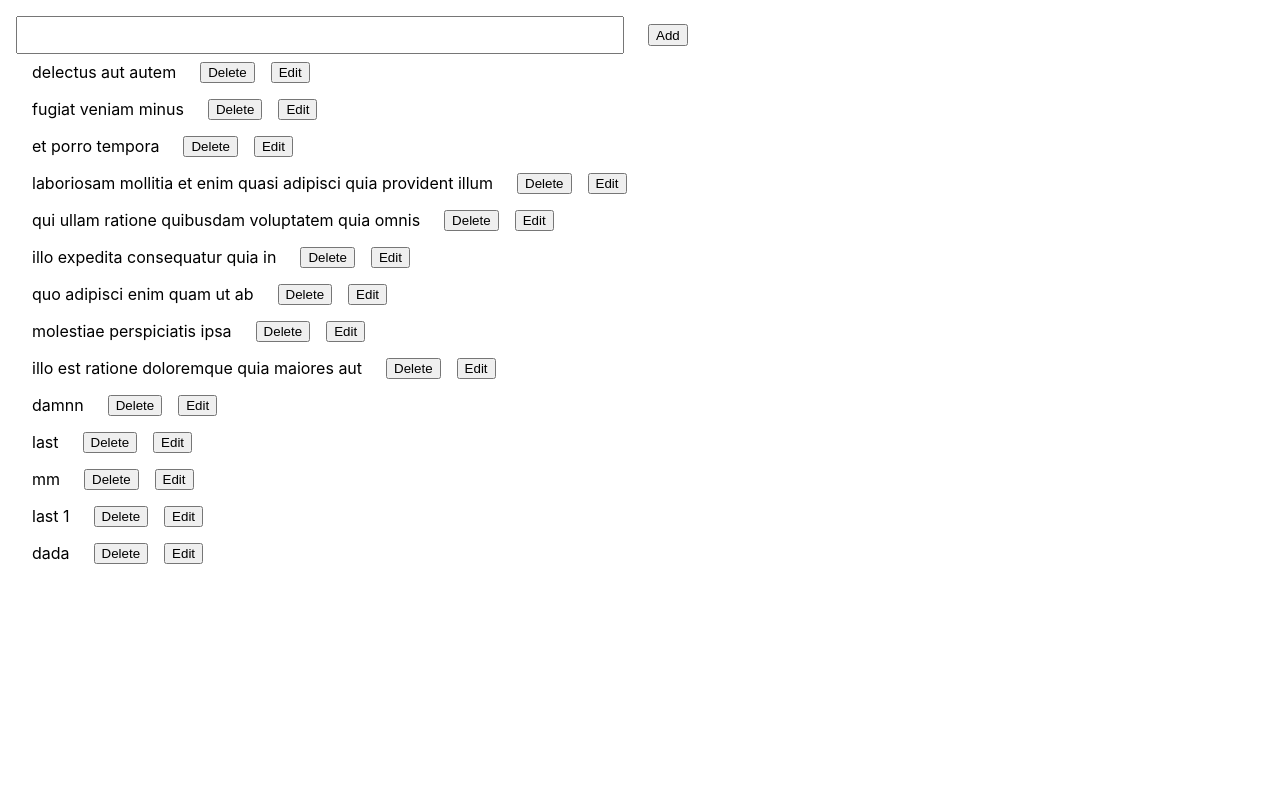
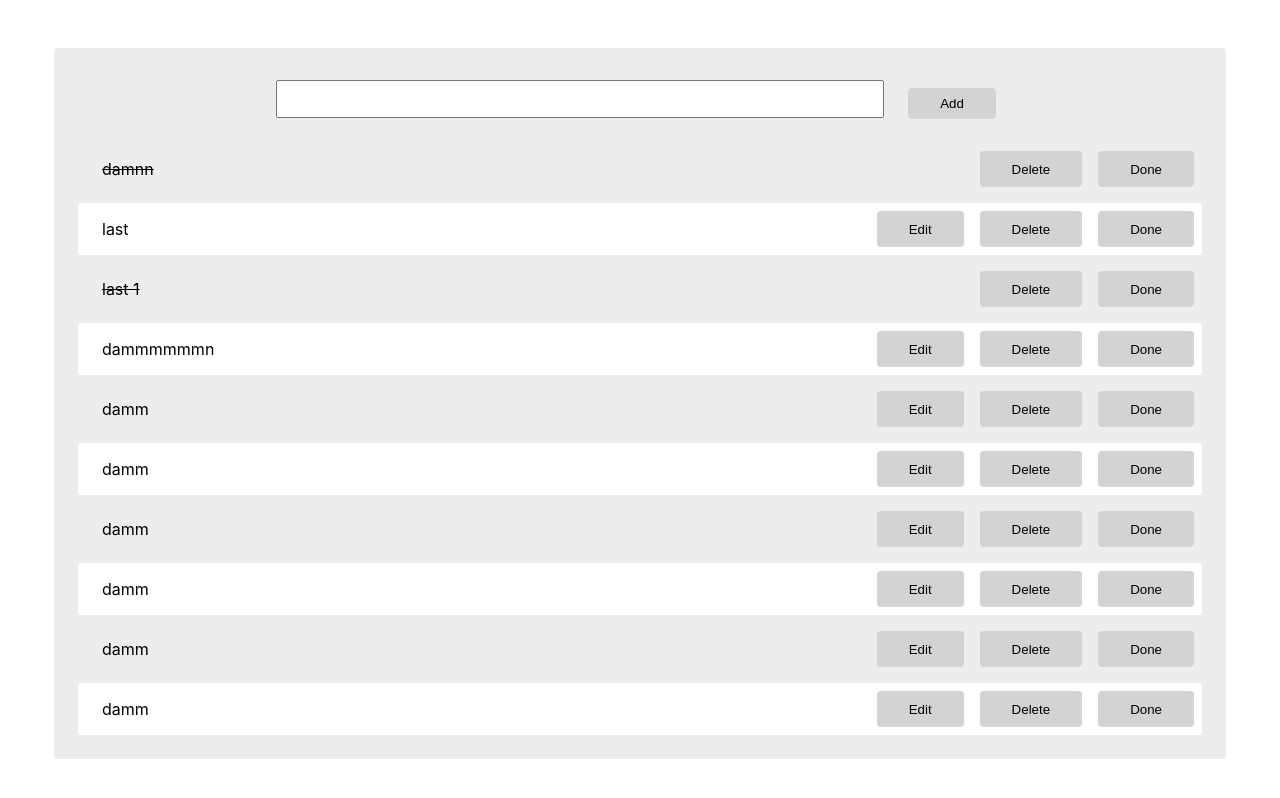
Before and after one commit to arun0808rana/redux-toolkit-query-tut, a React (Create React App) app: page / in a window 1280 px wide. Shown: the top 798 px of the page. Built offline with nearby package versions, Linux system fonts and the light colour scheme; data requests are answered from the project's data file.

Commit message:
edit and css added

```diff
--- a/data/db.json
+++ b/data/db.json
@@ -1,54 +1,9 @@
 {
   "todos": [
     {
-      "id": 1,
-      "title": "delectus aut autem",
-      "completed": false
-    },
-    {
-      "id": 3,
-      "title": "fugiat veniam minus",
-      "completed": false
-    },
-    {
-      "id": 4,
-      "title": "et porro tempora",
-      "completed": true
-    },
-    {
-      "id": 5,
-      "title": "laboriosam mollitia et enim quasi adipisci quia provident illum",
-      "completed": false
-    },
-    {
-      "id": 6,
-      "title": "qui ullam ratione quibusdam voluptatem quia omnis",
-      "completed": false
-    },
-    {
-      "id": 7,
-      "title": "illo expedita consequatur quia in",
-      "completed": false
-    },
-    {
-      "id": 8,
-      "title": "quo adipisci enim quam ut ab",
-      "completed": true
-    },
-    {
-      "id": 9,
-      "title": "molestiae perspiciatis ipsa",
-      "completed": false
-    },
-    {
-      "id": 10,
-      "title": "illo est ratione doloremque quia maiores aut",
-      "completed": true
-    },
-    {
       "id": "febe0b6d-3463-4aa6-87f9-ceaedc5363ab",
       "title": "damnn",
-      "completed": false
+      "completed": true
     },
     {
       "id": "39d0af52-322e-4d25-9834-1e5f3d62df1e",
@@ -56,18 +11,43 @@
       "completed": false
     },
     {
-      "id": "bc7613c6-5781-4020-b3b9-ef563a2cfb12",
-      "title": "mm",
+      "id": "d5109ce3-4ef2-4211-90a2-bc4ef08b6915",
+      "title": "last 1",
+      "completed": true
+    },
+    {
+      "id": "84024ede-2bb9-4fed-a08c-a0e479e348ca",
+      "title": "dammmmmmn",
       "completed": false
     },
     {
-      "id": "d5109ce3-4ef2-4211-90a2-bc4ef08b6915",
-      "title": "last 1",
+      "id": "1f82a149-4771-488f-b9f9-c02c81a6c1c0",
+      "title": "damm",
       "completed": false
     },
     {
-      "id": "08a81a0b-6614-4b91-98a9-64beff88e4b4",
-      "title": "dada",
+      "id": "2776866d-7a82-4435-8290-8a3163f6939e",
+      "title": "damm",
+      "completed": false
+    },
+    {
+      "id": "eee40722-1133-4c0e-bf4e-c9e41505a666",
+      "title": "damm",
+      "completed": false
+    },
+    {
+      "id": "7d48ff47-cb03-4a4a-870e-02b894d0faee",
+      "title": "damm",
+      "completed": false
+    },
+    {
+      "id": "372ae99f-ad54-4c88-a429-665d07422228",
+      "title": "damm",
+      "completed": false
+    },
+    {
+      "id": "73b08e52-ff03-43e7-a814-63e3196ae9e6",
+      "title": "damm",
       "completed": false
     }
   ]
--- a/src/App.css
+++ b/src/App.css
@@ -1,20 +1,32 @@
 .App {
   /* text-align: center; */
-  margin: 1rem;
+  margin: 3rem auto;
+  max-width: 1140px;
+  padding: 1rem;
+  background-color: #ededed;
+  border-radius: 4px;
 }
 
 .todo-container{
   display: flex;
+  justify-content: space-between;
+  margin: 0.5rem;
 }
 
 .todo-container li {
   margin: 0.5rem 1rem;
   display: block;
+  padding: 0.5rem;
 }
 
 button{
   margin: 0.5rem;
   display: block;
+  cursor: pointer;
+  padding: 0.5rem 2rem;
+  background-color: #d3d3d3;
+  border: none;
+  border-radius: 4px;
 }
 
 .flex{
@@ -27,3 +39,13 @@ input{
   margin-right: 16px;
   display: block;
 }
+
+.todo-container:nth-child(2n){
+  background-color: #fff;
+  border-radius: 4px;
+}
+
+.newtodo-container{
+  margin: 1rem auto;
+  justify-content: center;
+}
--- a/src/features/todo/TodoList.js
+++ b/src/features/todo/TodoList.js
@@ -27,7 +27,7 @@ function TodoList() {
             "title": newTodo,
             "completed": false
         })
-        setNewTodo({})
+        // setNewTodo({})
     }
 
     // update todo
@@ -59,16 +59,25 @@ function TodoList() {
         // handleUpdateTodo()
     }
 
+    // mark completed
+    const handleCompletion = (e) => {
+        updateTodo({
+            "id": e.target.getAttribute("data-id"),
+            "title": e.target.getAttribute("data-title"),
+            "completed": true
+        })
+    }
+
     // utility functions
     function uuidv4() {
         return ([1e7] + -1e3 + -4e3 + -8e3 + -1e11).replace(/[018]/g, c =>
             (c ^ crypto.getRandomValues(new Uint8Array(1))[0] & 15 >> c / 4).toString(16)
         );
     }
-
+    // todo: complete this edtingin function
     return (
         <div>
-            <div className="flex">
+            <div className="flex newtodo-container">
                 <input type="text" onChange={(e) => setNewTodo(e.target.value)} />
                 <button onClick={handleAddTodo}>Add</button>
             </div>
@@ -76,20 +85,21 @@ function TodoList() {
                 todos.map(todo => {
                     return (
                         <div key={todo.id} className='todo-container'>
-                            <div>
-                                <li>{todo.title}</li>
-                                {/* todo: complete this */}
-
+                            <div className='todo-title'>
+                                <li style={{ textDecoration: todo.completed ? 'line-through' : '' }}>{todo.title}</li>
                                 {
-                                    ((editingID === todo.id) && isEditing) ? <div>
+                                    ((editingID == todo.id) && isEditing) ? <div>
                                         <input type="text" onChange={(e) => setNewTodo(e.target.value)} />
                                         <button onClick={() => setIsEditing(false)}>Cancel</button>
                                         <button onClick={handleEdited}>Save</button>
                                     </div> : null
                                 }
                             </div>
-                            <button data-id={todo.id} onClick={handleDeletTodo}>Delete</button>
-                            <button data-id={todo.id} onClick={handleEditing}>Edit</button>
+                            <div className="buttons flex">
+                                {todo.completed ? null : <button data-id={todo.id} data-completed={todo.completed} onClick={handleEditing}>Edit</button>}
+                                <button data-id={todo.id} onClick={handleDeletTodo}>Delete</button>
+                                <button data-id={todo.id} data-title={todo.title} onClick={handleCompletion}>Done</button>
+                            </div>
                         </div>
                     )
                 }) : 'Loading...'
```
